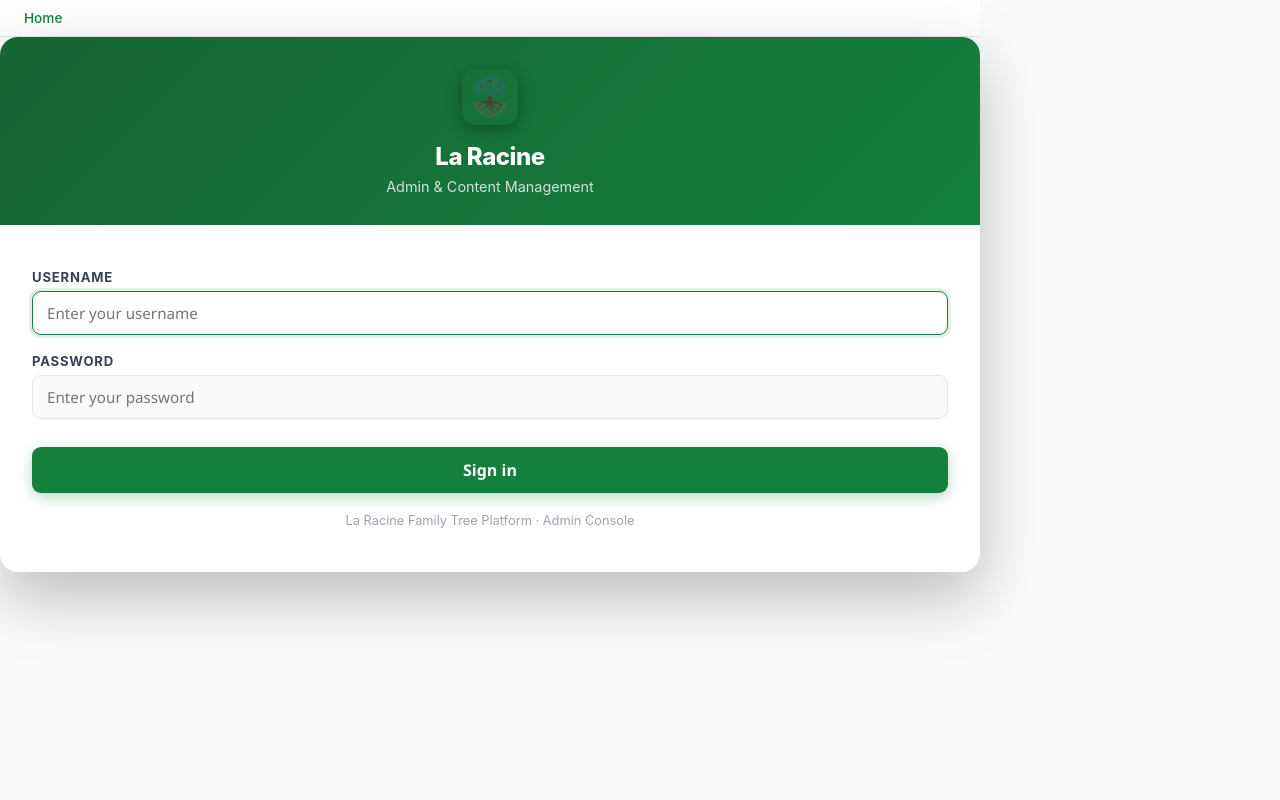
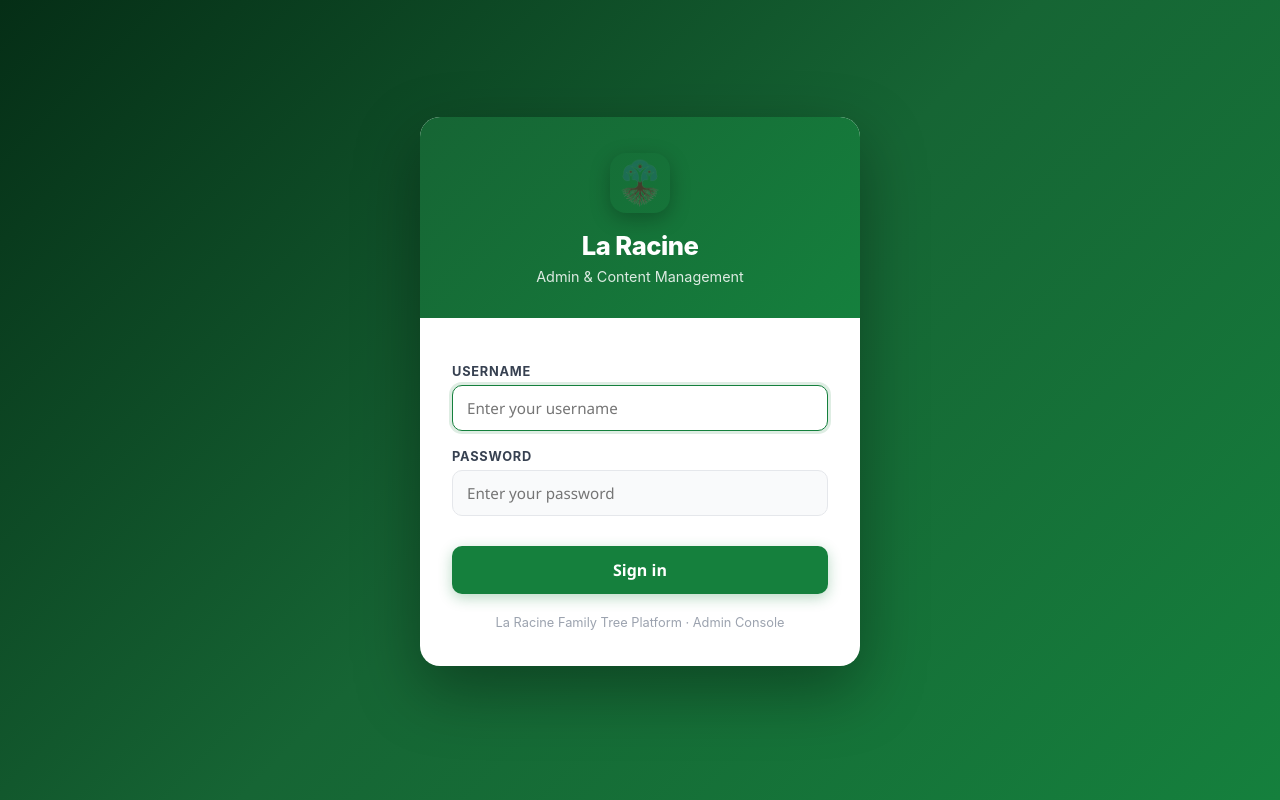
Before and after one commit to joseph-kwk/La-Racine, a Django app: template core/templates/admin/login.html in a window 1280 px wide. Run offline with Django 5.2, Linux system fonts and the light colour scheme; the template is opened without the code that fills it, so the values that code supplies are empty.

Commit message:
fix: layout reset for Django Admin login page to hide nav sidebar and breadcrumb clutter

```diff
--- a/core/static/core/admin.css
+++ b/core/static/core/admin.css
@@ -558,45 +558,43 @@ fieldset.collapse {
 }
 
 /* ── Login page ─────────────────────────────────────────────────────────── */
-body.login {
-  background: linear-gradient(135deg, #052e16 0%, #166534 50%, #15803d 100%);
-  min-height: 100vh;
-  display: flex;
-  align-items: center;
-  justify-content: center;
+body.login, body.lr-admin-login {
+  background: linear-gradient(135deg, #052e16 0%, #166534 50%, #15803d 100%) !important;
+  min-height: 100vh !important;
+  display: flex !important;
+  align-items: center !important;
+  justify-content: center !important;
+  margin: 0 !important;
+  padding: 0 !important;
 }
-.login #container {
-  background: var(--lr-white);
-  border-radius: 16px;
-  box-shadow: var(--lr-shadow-lg);
-  overflow: hidden;
-  max-width: 440px;
-  width: 94%;
+body.login #nav-sidebar,
+body.login .breadcrumbs,
+body.login #header,
+body.login .main > h1,
+body.login #content > h1,
+body.login #user-tools {
+  display: none !important;
 }
-.login #header {
-  background: linear-gradient(135deg, var(--lr-green-dark) 0%, var(--lr-green) 100%);
-  padding: 24px;
-  text-align: center;
-  box-shadow: none;
-  height: auto;
-  display: block;
+body.login #content-start {
+  display: block !important;
 }
-.login #branding h1 {
-  font-size: 1.5rem;
-  margin: 0;
+body.login #main,
+body.login #content-main,
+body.login .main {
+  margin: 0 !important;
+  padding: 0 !important;
+  width: 100% !important;
+  display: flex !important;
+  justify-content: center !important;
+  align-items: center !important;
 }
-.login #content {
-  padding: 28px;
-}
-.login .submit-row {
-  background: transparent;
-  border-top: none;
-  padding: 0;
-}
-.login label {
-  font-weight: 600;
-  color: var(--lr-gray-700, #374151);
-  font-size: 0.875rem;
+body.login #container {
+  background: transparent !important;
+  box-shadow: none !important;
+  min-width: 0 !important;
+  width: 90% !important;
+  max-width: 440px !important;
+  margin: 0 auto !important;
 }
 
 /* ── Responsive tweaks ──────────────────────────────────────────────────── */
--- a/core/templates/admin/login.html
+++ b/core/templates/admin/login.html
@@ -1,62 +1,103 @@
 {% extends "admin/base_site.html" %}
 {% load i18n static %}
+
+{% block title %}La Racine Admin Login{% endblock %}
+{% block bodyclass %}{{ block.super }} login lr-admin-login{% endblock %}
+
+{% block nav-sidebar %}{% endblock %}
+{% block breadcrumbs %}{% endblock %}
+{% block header %}{% endblock %}
+{% block content_title %}{% endblock %}
 
 {% block extrastyle %}
   {{ block.super }}
   <link rel="icon" href="{% static 'core/logo.png' %}" type="image/png" />
   <style>
-    body.login {
+    body, body.login, body.lr-admin-login {
       background: linear-gradient(135deg, #052e16 0%, #166534 50%, #15803d 100%) !important;
-      min-height: 100vh;
-      display: flex;
-      align-items: center;
-      justify-content: center;
+      min-height: 100vh !important;
+      display: flex !important;
+      align-items: center !important;
+      justify-content: center !important;
+      margin: 0 !important;
+      padding: 0 !important;
+    }
+    #nav-sidebar,
+    .breadcrumbs,
+    #header,
+    .main > h1,
+    #content > h1,
+    #user-tools,
+    .nav-breadcrumb {
+      display: none !important;
+    }
+    #content-start {
+      display: block !important;
+    }
+    #main,
+    #content-main,
+    .main {
+      margin: 0 !important;
+      padding: 0 !important;
+      width: 100% !important;
+      display: flex !important;
+      justify-content: center !important;
+      align-items: center !important;
     }
     #container {
       background: transparent !important;
       box-shadow: none !important;
+      min-width: 0 !important;
+      width: 90% !important;
+      max-width: 440px !important;
+      margin: 0 auto !important;
+      padding: 0 !important;
+      box-sizing: border-box !important;
+    }
+    #content {
+      padding: 0 !important;
+      margin: 0 !important;
       width: 100% !important;
-      max-width: 420px;
+      background: transparent !important;
     }
-    #header { display: none !important; }
-    #content { padding: 0 !important; }
     .lr-login-wrap {
       background: #fff;
-      border-radius: 18px;
+      border-radius: 20px;
       overflow: hidden;
-      box-shadow: 0 24px 64px rgba(0,0,0,0.25);
+      box-shadow: 0 24px 64px rgba(0,0,0,0.35);
+      width: 100%;
     }
     .lr-login-top {
       background: linear-gradient(135deg, #166534 0%, #15803d 100%);
-      padding: 32px 32px 28px;
+      padding: 36px 32px 30px;
       text-align: center;
     }
     .lr-login-top img {
-      height: 56px;
-      width: 56px;
-      border-radius: 14px;
-      box-shadow: 0 4px 16px rgba(0,0,0,0.3);
+      height: 60px;
+      width: 60px;
+      border-radius: 16px;
+      box-shadow: 0 6px 20px rgba(0,0,0,0.25);
       margin-bottom: 14px;
     }
     .lr-login-top h1 {
-      color: #fff;
-      font-size: 1.5rem;
-      font-weight: 800;
-      margin: 0 0 6px;
+      color: #fff !important;
+      font-size: 1.6rem !important;
+      font-weight: 800 !important;
+      margin: 0 0 6px !important;
       letter-spacing: -0.02em;
     }
     .lr-login-top p {
-      color: rgba(255,255,255,0.8);
+      color: rgba(255,255,255,0.85);
       font-size: 0.9rem;
       margin: 0;
     }
     .lr-login-body {
-      padding: 28px 32px 32px;
+      padding: 30px 32px 34px;
     }
     .lr-login-body label {
       display: block;
       font-weight: 700;
-      font-size: 0.82rem;
+      font-size: 0.8rem;
       color: #374151;
       text-transform: uppercase;
       letter-spacing: 0.06em;
@@ -68,8 +109,8 @@
       width: 100%;
       box-sizing: border-box;
       border: 1.5px solid #e5e7eb;
-      border-radius: 9px;
-      padding: 11px 14px;
+      border-radius: 10px;
+      padding: 12px 14px;
       font-size: 0.95rem;
       color: #1f2937;
       background: #f9fafb;
@@ -78,11 +119,11 @@
     .lr-login-body input:focus {
       border-color: #15803d;
       background: #fff;
-      box-shadow: 0 0 0 3px rgba(21,128,61,0.12);
+      box-shadow: 0 0 0 3px rgba(21,128,61,0.14);
       outline: none;
     }
     .lr-login-body .submit-row {
-      margin-top: 24px;
+      margin-top: 26px;
       background: transparent;
       border: none;
       padding: 0;
@@ -92,8 +133,8 @@
       background: #15803d !important;
       color: #fff !important;
       border: none !important;
-      border-radius: 9px !important;
-      padding: 12px !important;
+      border-radius: 10px !important;
+      padding: 13px !important;
       font-size: 1rem !important;
       font-weight: 700 !important;
       cursor: pointer;
@@ -102,22 +143,23 @@
     }
     .lr-login-body input[type="submit"]:hover {
       background: #166534 !important;
-      box-shadow: 0 6px 20px rgba(21,128,61,0.35) !important;
+      box-shadow: 0 6px 20px rgba(21,128,61,0.38) !important;
     }
     .errornote {
       background: #fef2f2;
       border: 1px solid #fecaca;
       color: #991b1b;
-      border-radius: 8px;
-      padding: 10px 14px;
+      border-radius: 10px;
+      padding: 12px 16px;
       font-size: 0.875rem;
       margin-bottom: 16px;
     }
     .lr-login-footer {
       text-align: center;
-      padding: 14px 0 0;
+      padding: 18px 0 0;
       font-size: 0.8rem;
       color: #9ca3af;
+      margin: 0;
     }
   </style>
 {% endblock %}
```
